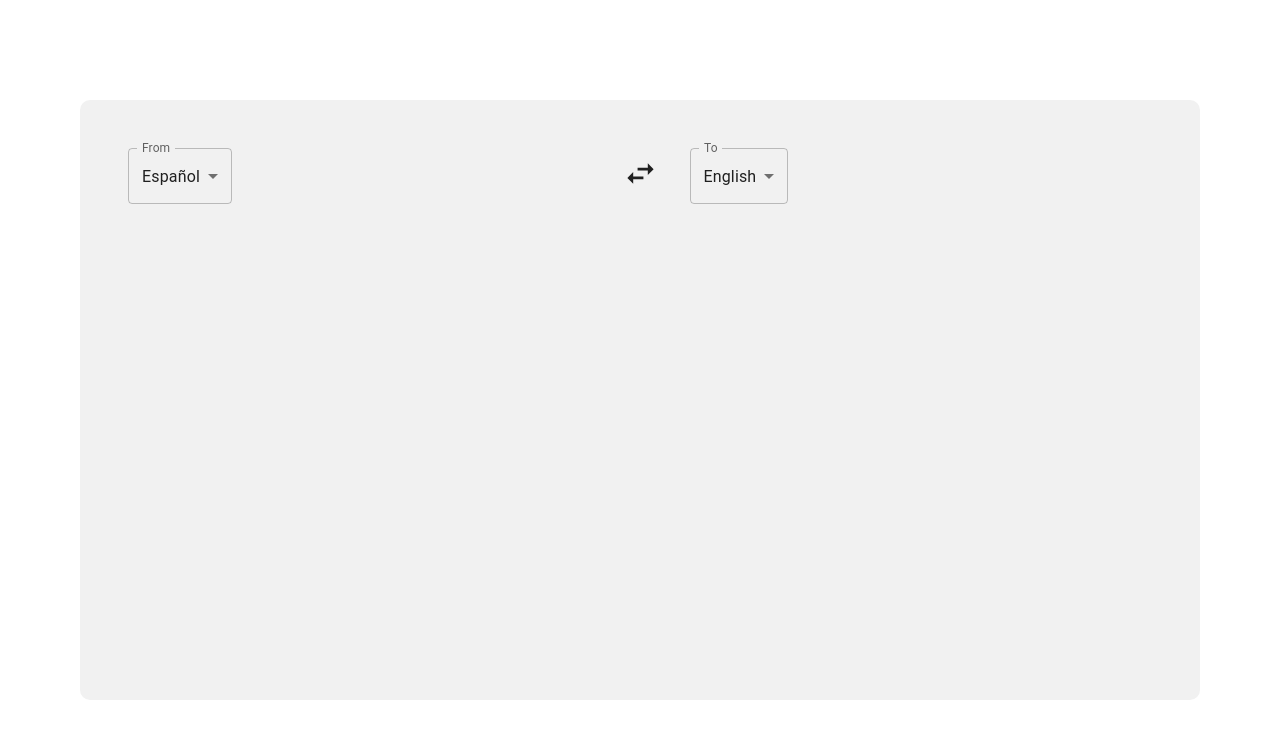
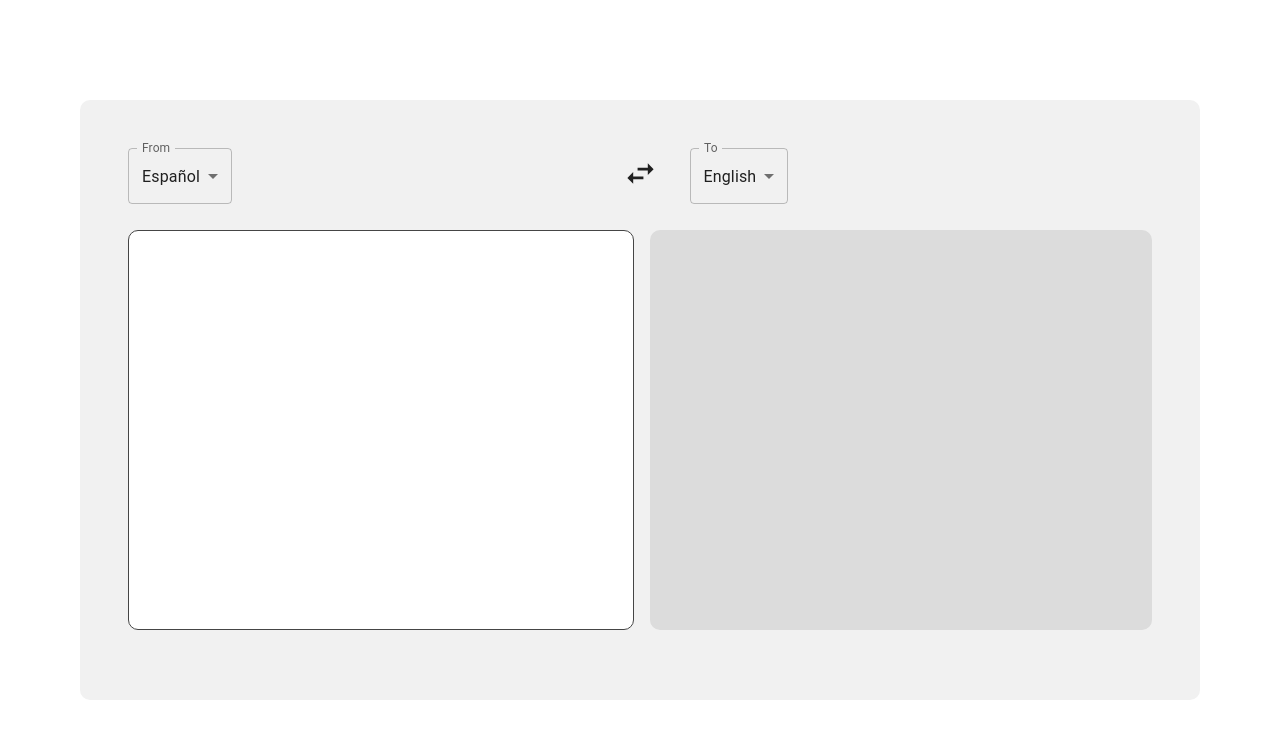
Before and after one commit to juancabana/CabanaTranslate, a React (Vite) app: page / in a window 1280 px wide. Shown: the top 738 px of the page. Built offline with nearby package versions, Linux system fonts and the light colour scheme.

Commit message:
boxes styled

```diff
--- a/src/App.jsx
+++ b/src/App.jsx
@@ -2,6 +2,7 @@
 import { Fragment } from 'react'
 import { Container, Box, CssBaseline, styled } from '@mui/material'
 import UpBar from './components/UpBar'
+import DownContent from './components/DownContent'
 
 const App = () => {
 
@@ -22,6 +23,7 @@ const App = () => {
         <ContainerTranslator>
           <Box sx={{ bgcolor: '#f1f1f1', minHeight: '600px', margin: '1rem', padding: '3rem', borderRadius: '10px' }}>
             <UpBar />
+            <DownContent />
           </Box>
         </ContainerTranslator>
       </Container>
--- a/src/components/DownContent.jsx
+++ b/src/components/DownContent.jsx
@@ -1,8 +1,38 @@
 import { Fragment } from "react";
+import { Container, Box, Input } from '@mui/material'
+import styled from "@emotion/styled";
+
 
 const DownContent = () => {
+
+  const InputText = styled('input')(() => ({
+
+    width: '100%',
+    minHeight: '400px',
+    borderRadius: '10px'
+  }))
+  const BoxText = styled(Box)(() => ({
+
+    width: '100%',
+    minHeight: '400px',
+    borderRadius: '10px'
+  }))
+  const ContainerContent = styled(Container)(() => ({
+    display: 'flex',
+    gap: '1rem',
+    marginTop: '2rem',
+  }))
+
   return (
     <Fragment>
+      <ContainerContent style={{ padding: '0px' }} >
+        <InputText style={{border: '1px solid #454545', backgroundColor: 'white'}} >
+
+        </InputText>
+        <BoxText style={{backgroundColor: '#dcdcdc'}} >
+
+        </BoxText>
+      </ContainerContent>
     </Fragment>
   );
 }
```
